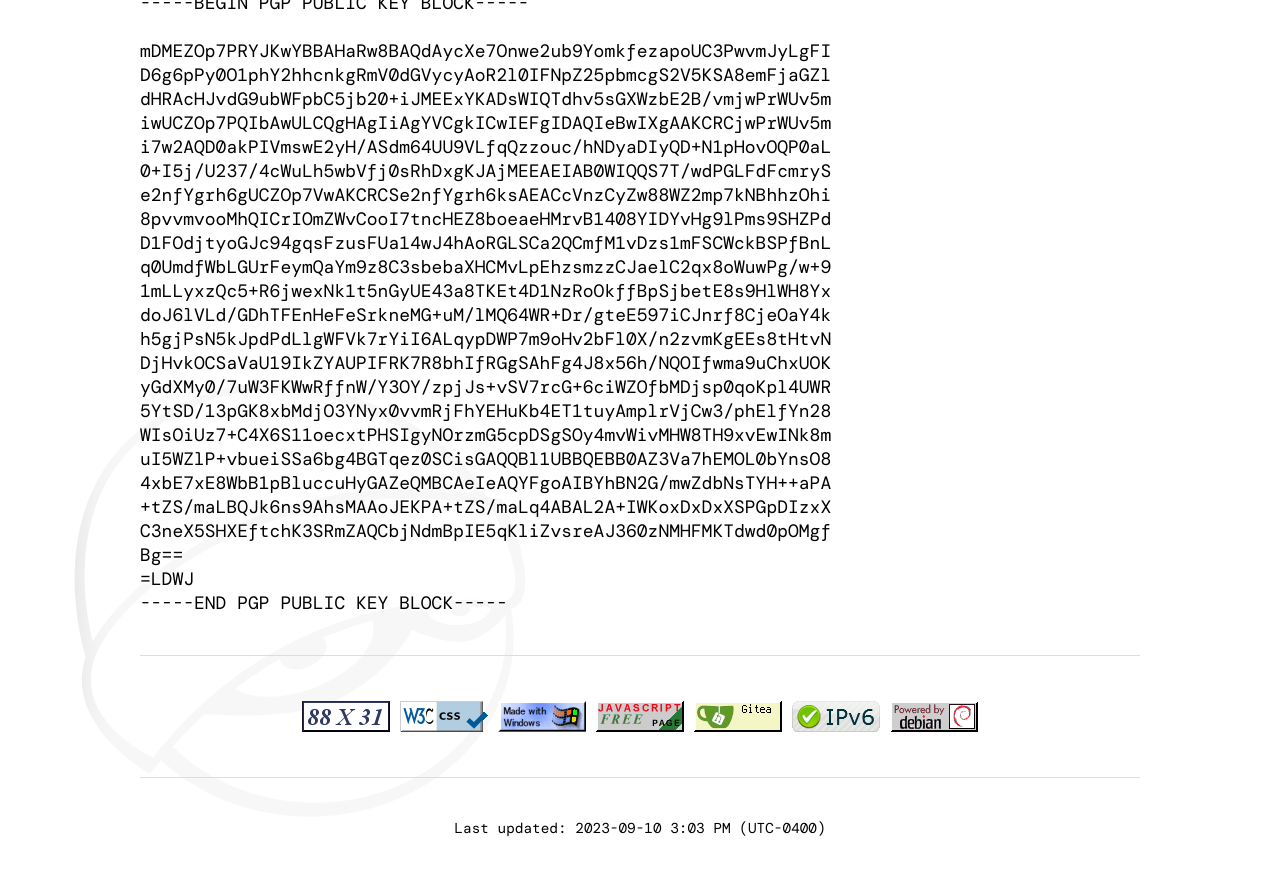
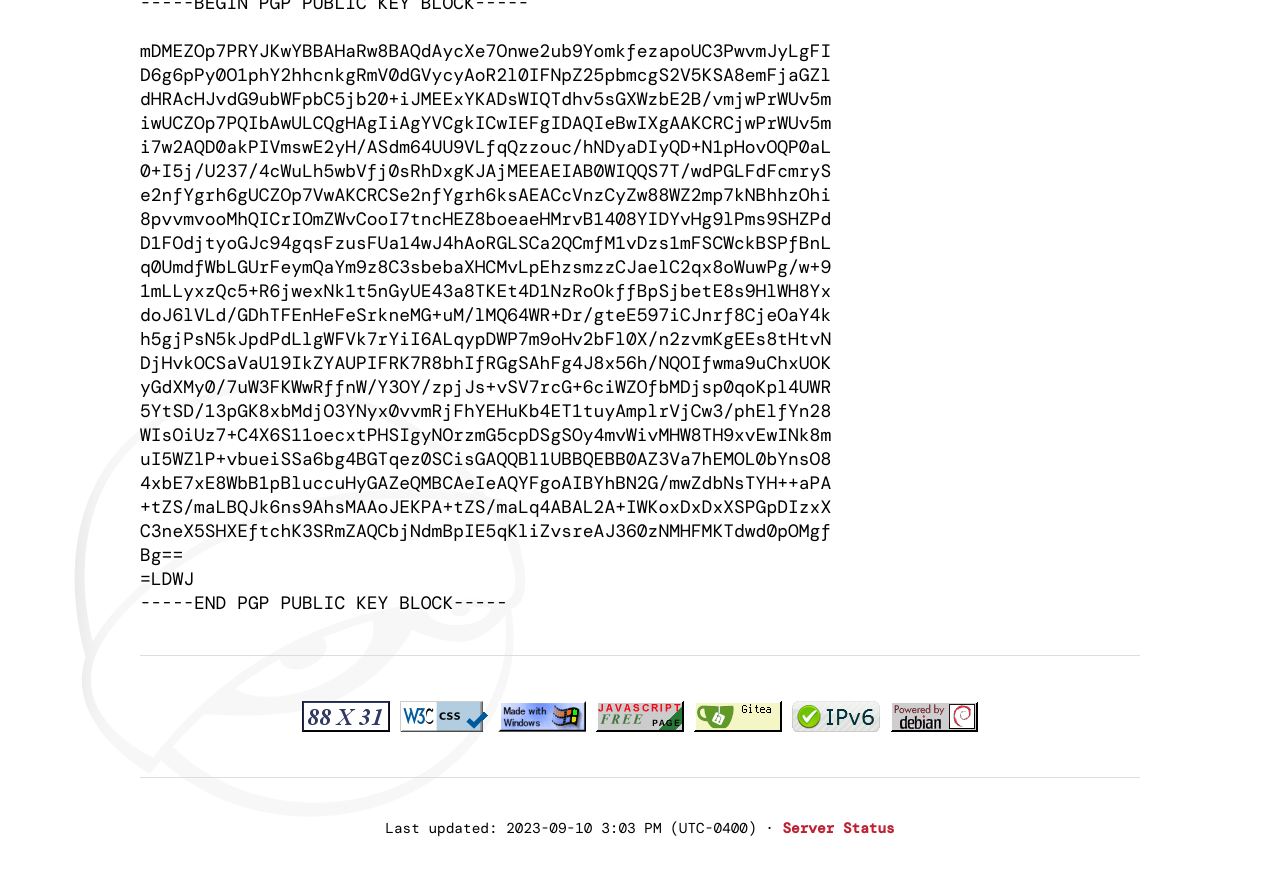
Before and after one commit to zfett/attkzach.gay, a Jekyll site: the page built from _pages/index.md, in a window 1280 px wide and 900 px high, scrolled down 2604 px. Shown: the top 876 px of the window. Built offline with Jekyll 4.4.1, drawn with Linux system fonts in a browser that asks for light colours.

Commit message:
added status link in footer, added build script for server upload

```diff
--- a/_layouts/default.html
+++ b/_layouts/default.html
@@ -26,7 +26,7 @@
                 <img class="badge" src="/assets/img/badges/powered-by-debian.gif" alt="Powered by Debian"/>
             </div>
             <hr>
-            <p id="footer-text">Last updated: {{ site.time | date: '%Y-%m-%d %l:%M %p (UTC%z)' }}</p>
+            <p id="footer-text">Last updated: {{ site.time | date: '%Y-%m-%d %l:%M %p (UTC%z)' }}&nbsp;&middot;&nbsp;<a href="https://status.zachfetters.com/status/home-server" target="_blank">Server Status</a></p>
         </footer>
     </body>
 </html>
```
Also changed, not shown: Gemfile (renamed from gemfile), Gemfile.lock, 1 other file.
